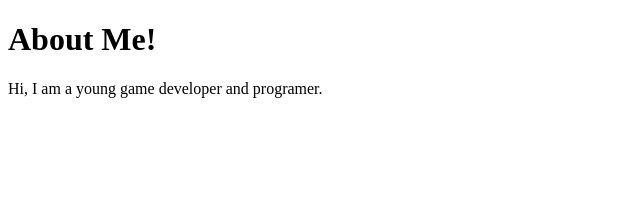
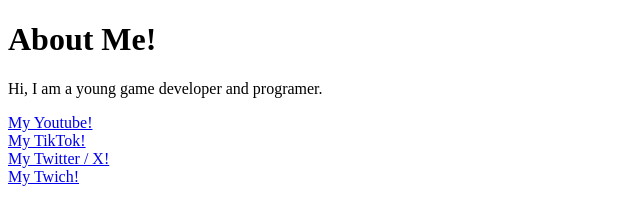
Before and after one commit to ZiggyDowling/ZiggyDowlingWebsite, a plain HTML site: page Website/about.html in a window 1280 px wide. Shown: the whole page, without its empty margins (0-640 px from the left). Drawn offline with Linux system fonts and the light colour scheme.

Commit message:
About changes

```diff
--- a/Website/about.html
+++ b/Website/about.html
@@ -8,5 +8,17 @@
 <body>
     <h1 class="AboutMeHeader">About Me!</h1>
     <p class="AboutMeText">Hi, I am a young game developer and programer.</p>
+    <div>
+        <a href="https://www.youtube.com/channel/UCp-bsWlwY6qJQxvU50NiHZw">My Youtube!</a>
+    </div>
+    <div>
+        <a href="https://www.tiktok.com/@ziggydowling">My TikTok!</a>
+    </div>
+    <div>
+        <a href="https://twitter.com/ZiggyDowling">My Twitter / X!</a>
+    </div>
+    <div>
+        <a href="https://www.twitch.tv/ziggydowling">My Twich!</a>
+    </div>
 </body>
 </html>
```
